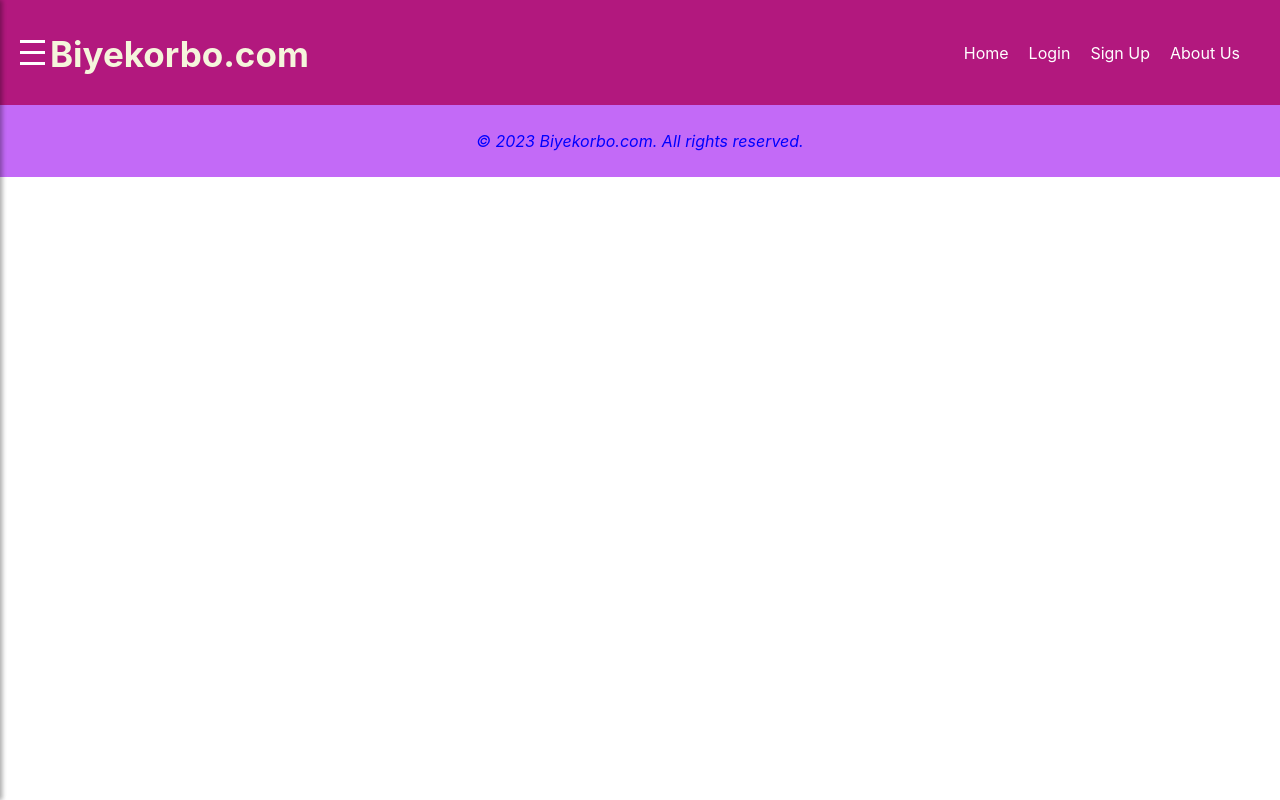
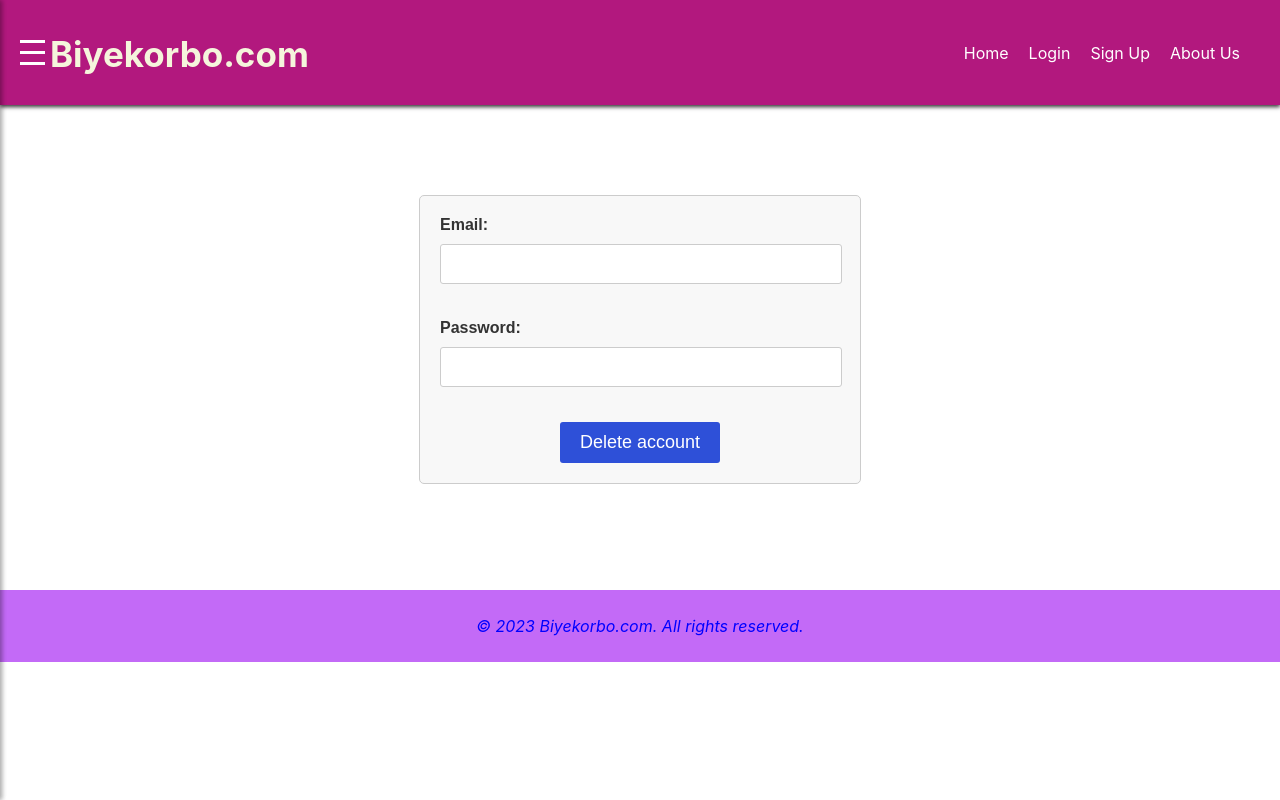
Before and after one commit to dezade/L2T2-Matrimony, a React (Create React App) app in the folder frontend/: page /delete in a window 1280 px wide. Built offline with nearby package versions, Linux system fonts and the light colour scheme.

Commit message:
Hopefully frontend done

```diff
--- a/frontend/src/App.js
+++ b/frontend/src/App.js
@@ -14,6 +14,7 @@ import Sidebar from './components/Sidebar';
 import Footer from './components/Footer';
 import Rateus from './components/Rateus';
 import Updatepreference from './components/Updatepreference';
+import Delete from './components/Delete';
 
 function App() {
   const [sidebarOpen, setSidebarOpen] = useState(false);
@@ -37,6 +38,7 @@ function App() {
           <Route path="/findspouse" element={<Findspouse />} />
           <Route path="/rateus" element={<Rateus />} />
           <Route path="/updatepreference" element={<Updatepreference />} />
+          <Route path="/delete" element={<Delete />} />
         </Routes>
       <Footer />
       </div>
--- a/frontend/src/components/Delete.css
+++ b/frontend/src/components/Delete.css
@@ -0,0 +1,106 @@
+/* Delete.css */
+
+/* Style the main container */
+.delete-container {
+    font-family: Arial, sans-serif;
+    margin: 20px;
+    padding: 20px;
+    border: 1px solid #ccc;
+    border-radius: 5px;
+    background-color: #f8f8f8;
+    text-align: center;
+    max-width: 400px;
+    margin: 0 auto;
+    margin-top: 90px;
+    margin-bottom: 106px;
+}
+
+/* Style the label */
+.label {
+    font-size: 16px;
+    display: block;
+    text-align: left;
+    margin-bottom: 10px;
+}
+
+/* Style the input fields */
+.input-field {
+    width: 95%;
+    padding: 10px;
+    font-size: 16px;
+    border: 1px solid #ccc;
+    border-radius: 3px;
+    margin-bottom: 15px;
+    transition: border-color 0.3s ease;
+}
+
+.input-field:focus {
+    border-color: #007bff;
+    outline: none;
+}
+
+/* Style the delete button */
+.delete-container button {
+    background-color: #2e50d8;
+    color: #fff;
+    border: none;
+    padding: 10px 20px;
+    border-radius: 3px;
+    font-size: 18px;
+    cursor: pointer;
+    transition: background-color 0.3s ease;
+}
+
+.delete-container button:hover {
+    background-color: #c82333;
+}
+
+/* Center the button */
+.delete-container button {
+    display: block;
+    margin: 0 auto;
+}
+
+.error-message {
+    color: red;
+}
+
+.confirmation-popup {
+    position: fixed;
+    top: 50%;
+    left: 50%;
+    transform: translate(-50%, -50%);
+    background-color: white;
+    padding: 20px;
+    border: 1px solid #ccc;
+    box-shadow: 0 0 10px rgba(0, 0, 0, 0.2);
+    z-index: 1000;
+    text-align: center;
+}
+
+.confirmation-popup p {
+    margin-bottom: 10px;
+}
+
+.confirmation-popup button {
+    background-color: #c82333;
+    width: 80px;
+    margin: 10px;
+    padding: 5px 15px;
+    cursor: pointer;
+    display: inline-block; /* Added to display buttons side by side */
+}
+
+.confirmation-popup button:hover {
+    background-color: #ddd;
+}
+
+.confirmation-popup .no-button {
+    background-color: green; /* Set the background color to green */
+    color: white; /* Set the text color to white */
+    border: none; /* Remove the button border */
+}
+
+.confirmation-popup .no-button:hover {
+    background-color: #ddd; /* Change the hover color for the "No" button */
+}
--- a/frontend/src/components/Delete.js
+++ b/frontend/src/components/Delete.js
@@ -1,6 +1,74 @@
-import React from "react";
+import React, { useState } from "react";
 import './Delete.css';
+import { useNavigate } from "react-router-dom";
 
-function Delete() {}
+function Delete() {
+    const [email, setEmail] = useState('');
+    const [password, setPassword] = useState('');
+    const [showPopup, setShowPopup] = useState(false); // State to control the popup
+    const navigate = useNavigate();
+    const [errorMessage, setErrorMessage] = useState('');
+
+    const handleDelete = () => {
+        if(email === '' || password === '') {
+            setErrorMessage("Please enter your email_id and password");
+            return;
+        }
+        else if (email !== password) {
+            setErrorMessage("Email_id and password are not matched");
+            return;
+        }
+        else {
+            setShowPopup(true);
+        }
+    };
+
+    const handleYes = () => {
+        // Perform the deletion here
+        // Then navigate back to the home page
+        // For now, just navigate back to the home page
+        navigate('/');
+    };
+
+    const handleNo = () => {
+        // Hide the popup and stay on the delete page
+        setShowPopup(false);
+    };
+
+    return (
+        <div className="delete-container">
+            <div className="input-container">
+                <label className="label">Email: </label>
+                <input
+                    className="input-field"
+                    type="text"
+                    value={email}
+                    onChange={(e) => setEmail(e.target.value)}
+                />
+            </div>
+
+            <div className="input-container">
+                <label className="label">Password: </label>
+                <input
+                    className="input-field"
+                    type="password"
+                    value={password}
+                    onChange={(e) => setPassword(e.target.value)}
+                />
+            </div>
+            <div className="error-message">{errorMessage}</div>
+            <button onClick={handleDelete}>Delete account</button>
+
+            {/* Confirmation Popup */}
+            {showPopup && (
+                <div className="confirmation-popup">
+                    <p>Are you sure you want to delete your account?</p>
+                    <button onClick={handleYes}>Yes</button>
+                    <button onClick={handleNo} className="no-button">No</button>
+                </div>
+            )}
+        </div>
+    )
+}
 
 export default Delete;
--- a/frontend/src/components/Sidebar.js
+++ b/frontend/src/components/Sidebar.js
@@ -11,7 +11,7 @@ function Sidebar({ isOpen, onClose }) {
       <ul>
         <li><a href="/">Menu Item 1</a></li>
         <li><a href="/rateus">Rate us</a></li>
-        <li><a href="/">Menu Item 3</a></li>
+        <li><a href="/delete">Delete account</a></li>
         {/* Add more menu items as needed */}
       </ul>
     </div>
```
